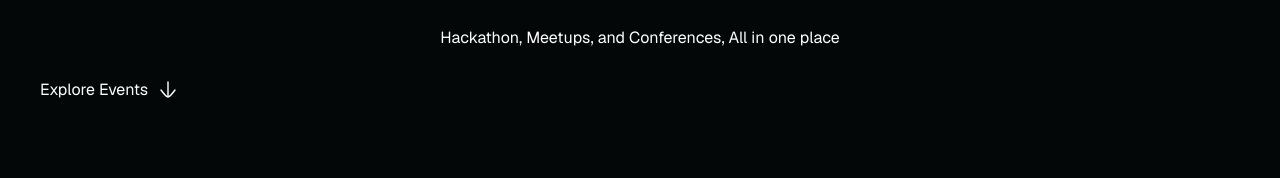
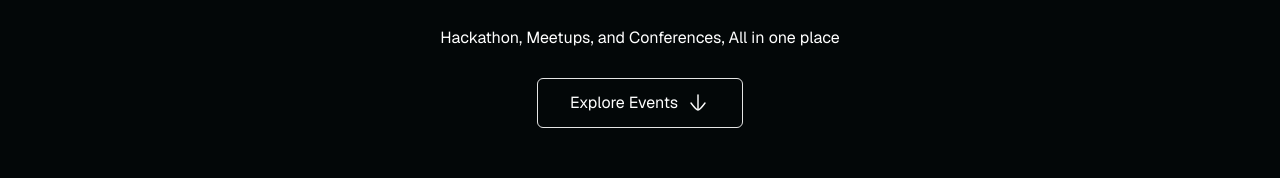
Before and after one commit to MARUF3470/Nextjs-16, a Next.js app: page / in a window 1280 px wide. Shown: the part 215-393 px from the top of the page. Built offline with nearby package versions, Linux system fonts and the light colour scheme; a web font is replaced by a local one.

Commit message:
button fixed

```diff
--- a/app/page.tsx
+++ b/app/page.tsx
@@ -6,7 +6,9 @@ export default function Home() {
     <section>
       <h1 className="text-center">The Hub for Every Dev <br /> Event You Can't Miss</h1>
       <p className="text-center mt-5">Hackathon, Meetups, and Conferences, All in one place</p>
-      <ExploreBtn />
+      <div className="flex justify-center">
+        <ExploreBtn />
+      </div>
       <div className="mt-20 space-y-7">
         <h3>Featured Events</h3>
         <ul className="events">
--- a/components/ExploreBtn.tsx
+++ b/components/ExploreBtn.tsx
@@ -4,7 +4,7 @@ import Image from "next/image"
 
 const ExploreBtn = () => {
     return (
-        <button type="button" id="explore_btn" className="mt-7 mx-auto" onClick={() => console.log('button clicking')}>
+        <button type="button" id="explore_btn" className="mt-7 mx-auto border px-8 py-3 rounded-sm" onClick={() => console.log('button clicking')}>
             <a href="#events" className="flex items-center gap-2">Explore Events
                 <Image src="/icons/arrow-down.svg" alt="arrow-down" width={24} height={24} />
             </a>
```
